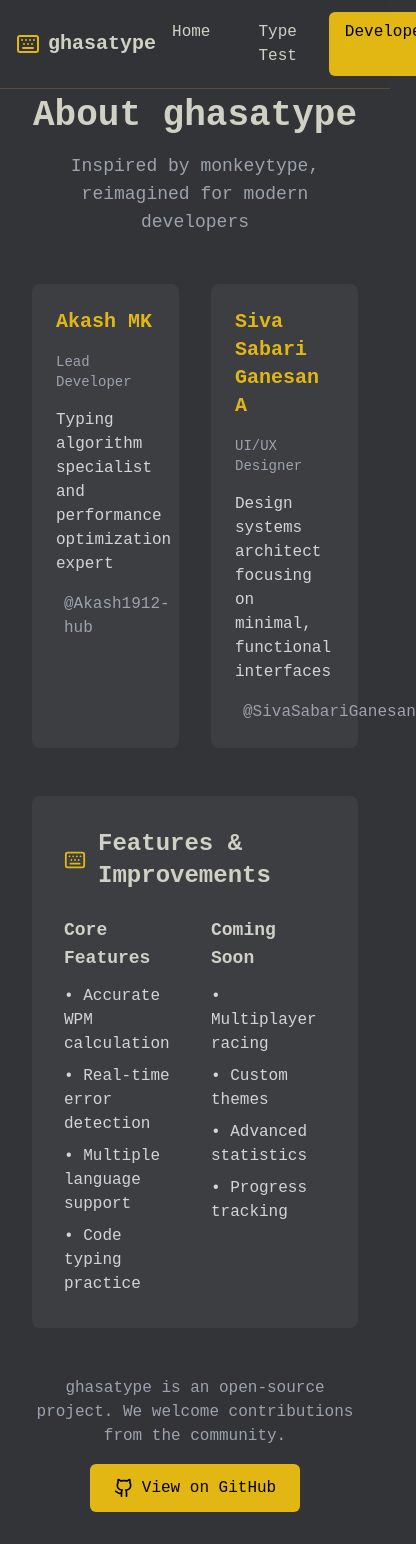
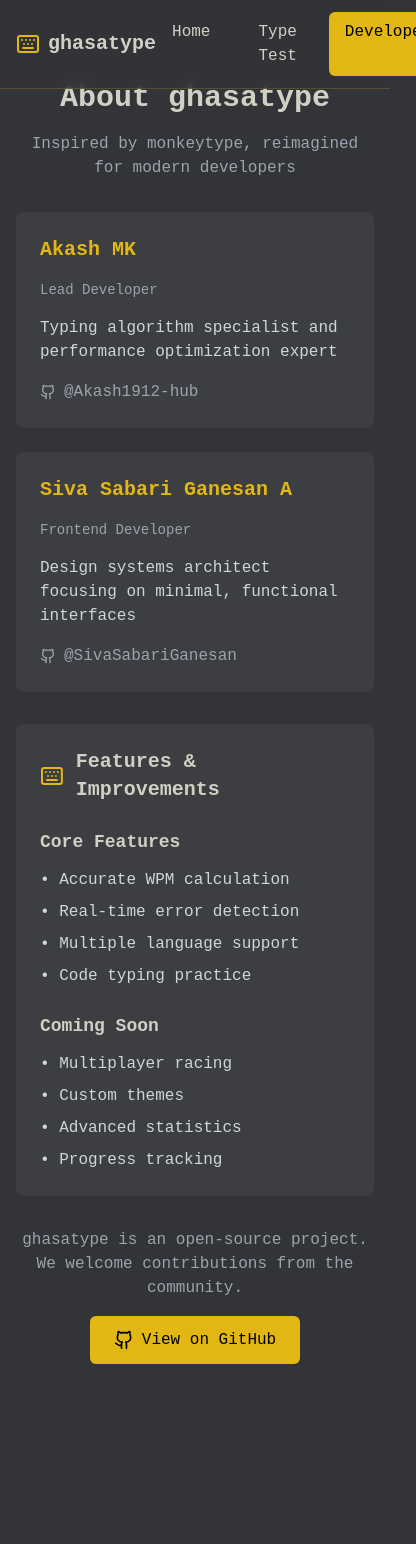
Before and after one commit to Akash1912-hub/Ghasa-Type, a React (Vite) app in the folder Frontend/: page /developers in a window 390 px wide. Shown: the whole page, 416 px wide, since content can reach past the window. After the commit the page ends 1380 px from the top, so only its background shows below. Built offline with nearby package versions, Linux system fonts and the light colour scheme.

Commit message:
Update Developers.tsx

```diff
--- a/Frontend/src/pages/Developers.tsx
+++ b/Frontend/src/pages/Developers.tsx
@@ -2,15 +2,15 @@
 import { Github, Keyboard } from 'lucide-react';
 
 export const Developers: React.FC = () => (
-  <div className="max-w-4xl mx-auto p-8 space-y-12">
+  <div className="max-w-4xl mx-auto p-4 sm:p-8 space-y-8 sm:space-y-12">
     <div className="text-center space-y-4">
-      <h1 className="text-4xl font-bold">About ghasatype</h1>
-      <p className="text-lg text-gray-400">
+      <h1 className="text-3xl sm:text-4xl font-bold">About ghasatype</h1>
+      <p className="text-base sm:text-lg text-gray-400">
         Inspired by monkeytype, reimagined for modern developers
       </p>
     </div>
 
-    <div className="grid grid-cols-2 gap-8">
+    <div className="grid grid-cols-1 sm:grid-cols-2 gap-6 sm:gap-8">
       {[
         {
           name: "Akash MK",
@@ -20,7 +20,7 @@
         },
         {
           name: "Siva Sabari Ganesan A",
-          role: "UI/UX Designer",
+          role: "Frontend Developer",
           github: "SivaSabariGanesan",
           description: "Design systems architect focusing on minimal, functional interfaces"
         }
@@ -42,13 +42,13 @@
       ))}
     </div>
 
-    <div className="bg-white/5 p-8 rounded-lg space-y-6">
+    <div className="bg-white/5 p-6 sm:p-8 rounded-lg space-y-6">
       <div className="flex items-center space-x-3">
-        <Keyboard className="w-8 h-8 text-[#e2b714]" />
-        <h2 className="text-2xl font-bold">Features & Improvements</h2>
+        <Keyboard className="w-6 sm:w-8 h-6 sm:h-8 text-[#e2b714]" />
+        <h2 className="text-xl sm:text-2xl font-bold">Features & Improvements</h2>
       </div>
 
-      <div className="grid grid-cols-2 gap-8">
+      <div className="grid grid-cols-1 sm:grid-cols-2 gap-6 sm:gap-8">
         <div>
           <h3 className="text-lg font-semibold mb-3">Core Features</h3>
           <ul className="space-y-2 text-gray-300">
@@ -75,7 +75,7 @@
         ghasatype is an open-source project. We welcome contributions from the community.
       </p>
       <a
-        href="https://github.com/ghasatype/ghasatype"
+        href="https://github.com/SivaSabariGanesan/Ghasa-type.git"
         target="_blank"
         rel="noopener noreferrer"
         className="inline-flex items-center space-x-2 px-6 py-3 bg-[#e2b714] text-black rounded-md hover:bg-[#e2b714]/90 transition-colors"
```
